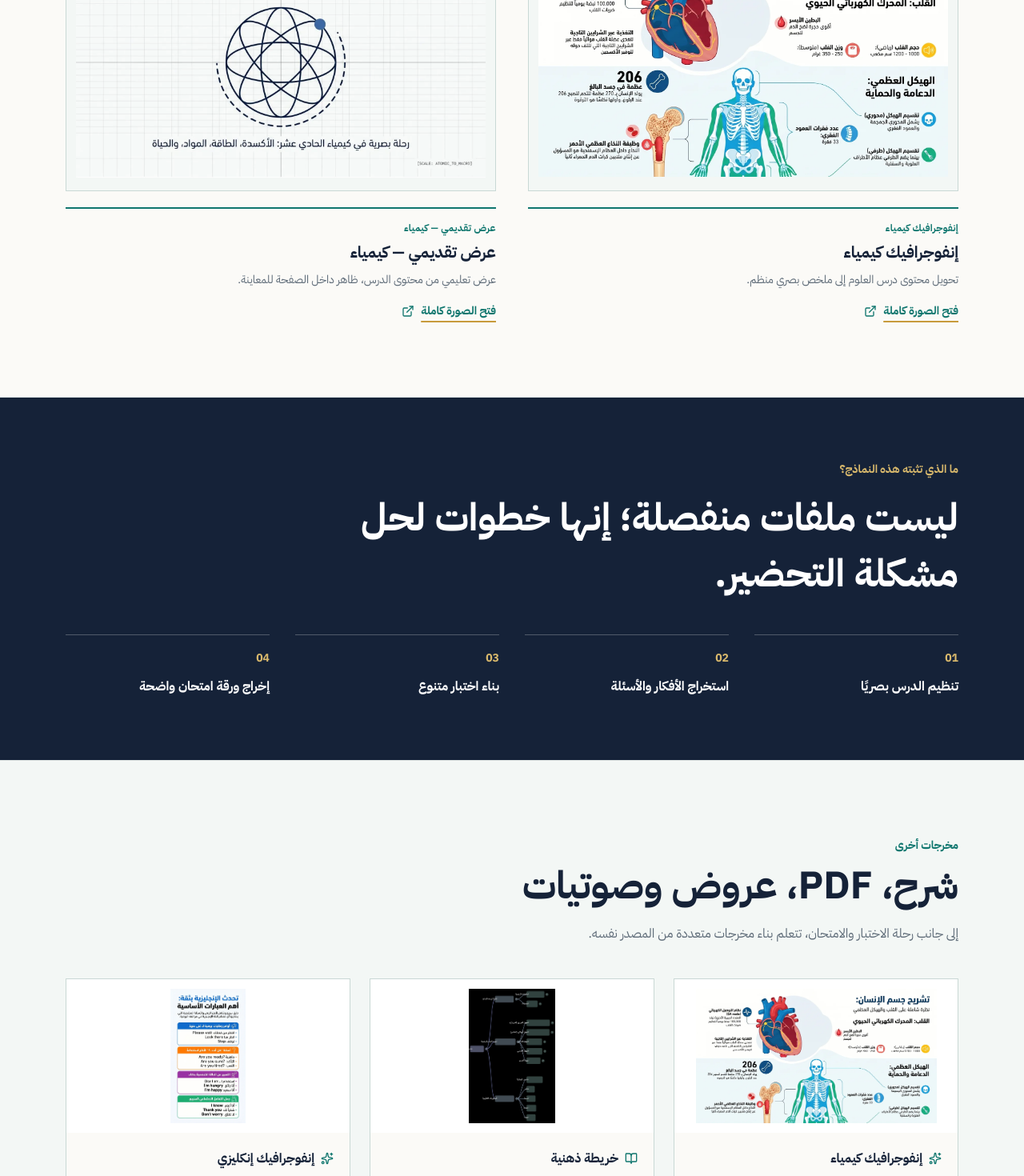
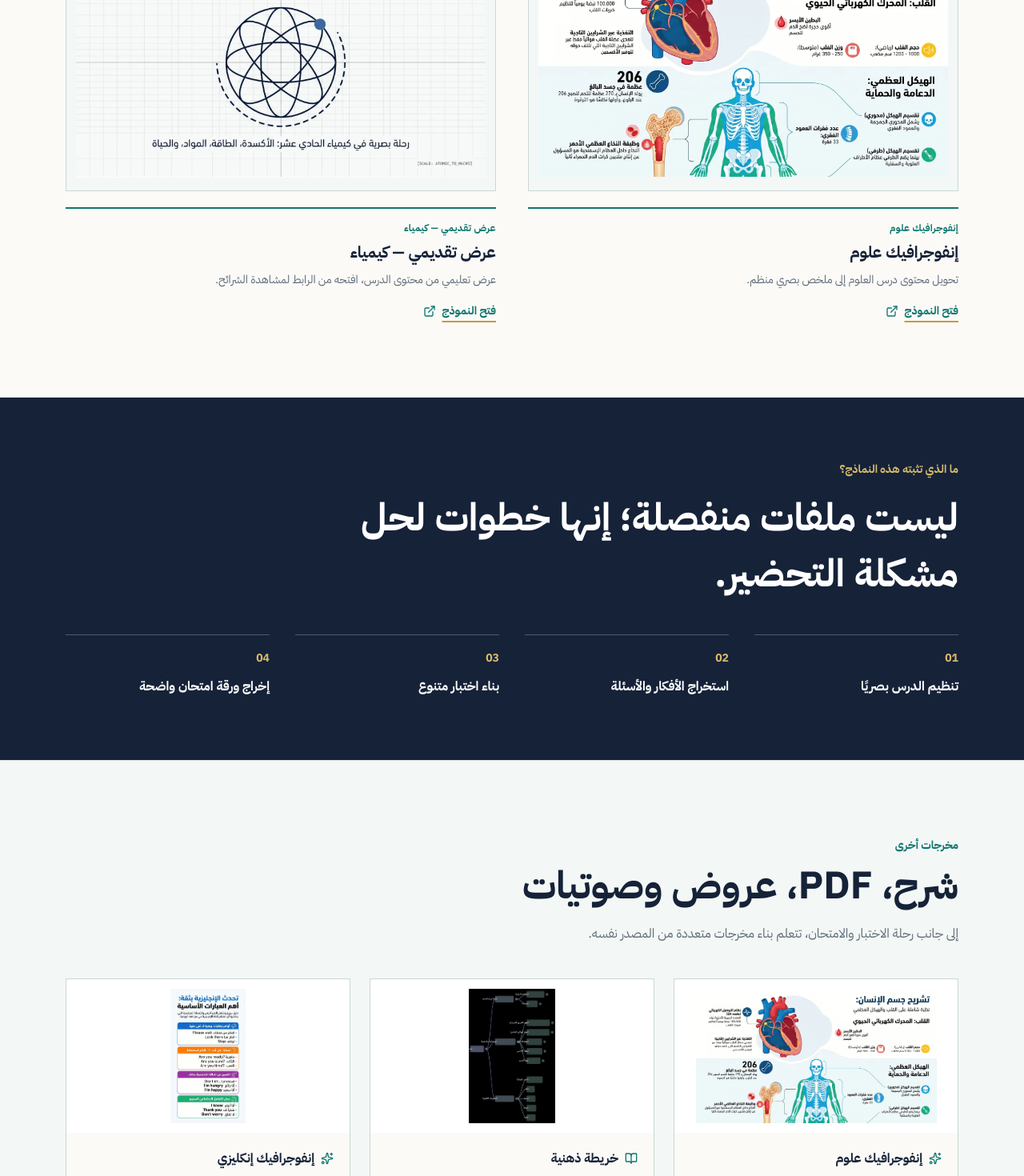
Before and after one commit to fhrrutedf/notebooklm-course-landing, a Next.js app: page /results in a window 1280 px wide. Shown: the part 2320-3790 px from the top of the page at 80% size. Built offline with nearby package versions, Linux system fonts and the light colour scheme.

Commit message:
Update educational sample links and labels

```diff
--- a/src/app/results/page.tsx
+++ b/src/app/results/page.tsx
@@ -33,7 +33,7 @@ type LocalSample = {
 
 const localSamples: LocalSample[] = [
   {
-    title: 'إنفوجرافيك كيمياء',
+    title: 'إنفوجرافيك علوم',
     subtitle: 'تحويل محتوى الدرس إلى ملخص بصري منظم',
     preview: '/samples/previews/chemistry-infographic.webp',
     file: '/samples/previews/chemistry-infographic.webp',
@@ -63,7 +63,7 @@ const localSamples: LocalSample[] = [
     title: 'عرض تقديمي — كيمياء',
     subtitle: 'شرائح من محتوى الدرس، مع معاينة محلية خفيفة',
     preview: '/samples/previews/chemistry-slides.webp',
-    file: '/samples/chemistry-slides.pdf',
+    file: 'https://docs.google.com/presentation/d/1tCPwC6a5DkkuzOyJyCdQzl-h-msNu_oo/edit?usp=sharing&ouid=108751952460291673147&rtpof=true&sd=true',
     fileLabel: 'فتح العرض',
     icon: Presentation,
     kind: 'file',
@@ -103,7 +103,8 @@ const videoSamples = [
 ]
 
 
-const featuredSamples = [
+type FeaturedSample = { title: string; subtitle: string; image: string; tag: string; href?: string }
+const featuredSamples: FeaturedSample[] = [
   {
     title: 'دليل دراسة اطراد المتتاليات',
     subtitle: 'تحويل درس رياضيات إلى دليل بصري يشرح الحالات وطرق الدراسة.',
@@ -129,15 +130,16 @@ const featuredSamples = [
     tag: 'اختبار وورقة امتحان',
   },
   {
-    title: 'إنفوجرافيك كيمياء',
+    title: 'إنفوجرافيك علوم',
     subtitle: 'تحويل محتوى درس العلوم إلى ملخص بصري منظم.',
     image: '/samples/previews/chemistry-infographic.webp',
-    tag: 'إنفوجرافيك كيمياء',
+    tag: 'إنفوجرافيك علوم',
   },
   {
     title: 'عرض تقديمي — كيمياء',
-    subtitle: 'عرض تعليمي من محتوى الدرس، ظاهر داخل الصفحة للمعاينة.',
+    subtitle: 'عرض تعليمي من محتوى الدرس، افتحه من الرابط لمشاهدة الشرائح.',
     image: '/samples/previews/chemistry-slides.webp',
+    href: 'https://docs.google.com/presentation/d/1tCPwC6a5DkkuzOyJyCdQzl-h-msNu_oo/edit?usp=sharing&ouid=108751952460291673147&rtpof=true&sd=true',
     tag: 'عرض تقديمي — كيمياء',
   },
 ]
@@ -180,10 +182,10 @@ export default function ResultsPage() {
           <div className="mt-12 grid gap-10 md:grid-cols-2">
             {featuredSamples.map((sample, i) => (
               <article key={sample.title} className={`group ${i === 3 ? 'md:col-span-2 md:grid md:grid-cols-[1.1fr_0.9fr] md:items-center md:gap-8' : ''}`}>
-                <a href={sample.image} target="_blank" rel="noopener noreferrer" onClick={() => track('featured_sample_open', { sample: sample.title })} className="block overflow-hidden border border-[#C9D8D5] bg-white">
+                <a href={sample.href || sample.image} target="_blank" rel="noopener noreferrer" onClick={() => track('featured_sample_open', { sample: sample.title })} className="block overflow-hidden border border-[#C9D8D5] bg-white">
                   <img src={sample.image} alt={sample.title} className="h-64 w-full object-contain bg-[#F3F7F5] p-3 transition duration-500 group-hover:scale-[1.02] md:h-80" loading={i < 2 ? 'eager' : 'lazy'} />
                 </a>
-                <div className="mt-5 border-t-2 border-[#0F766E] pt-4"><p className="text-xs font-bold tracking-wide text-[#0F766E]">{sample.tag}</p><h3 className="mt-2 text-xl font-bold text-[#152238]">{sample.title}</h3><p className="mt-2 text-sm leading-[1.9] text-[#5E6B78]">{sample.subtitle}</p><a href={sample.image} target="_blank" rel="noopener noreferrer" className="mt-4 inline-flex items-center gap-2 text-sm font-bold text-[#0F766E] underline decoration-[#C89B3C] decoration-2 underline-offset-8">فتح الصورة كاملة <ExternalLink className="h-4 w-4" /></a></div>
+                <div className="mt-5 border-t-2 border-[#0F766E] pt-4"><p className="text-xs font-bold tracking-wide text-[#0F766E]">{sample.tag}</p><h3 className="mt-2 text-xl font-bold text-[#152238]">{sample.title}</h3><p className="mt-2 text-sm leading-[1.9] text-[#5E6B78]">{sample.subtitle}</p><a href={sample.href || sample.image} target="_blank" rel="noopener noreferrer" className="mt-4 inline-flex items-center gap-2 text-sm font-bold text-[#0F766E] underline decoration-[#C89B3C] decoration-2 underline-offset-8">فتح النموذج <ExternalLink className="h-4 w-4" /></a></div>
               </article>
             ))}
           </div>
```
